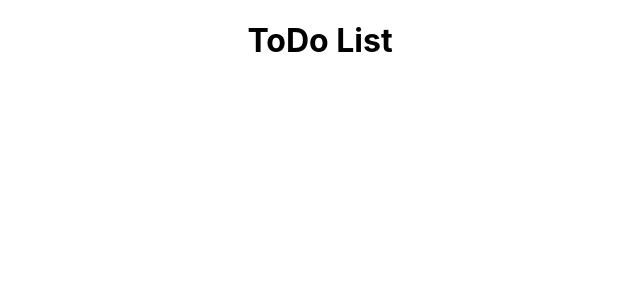
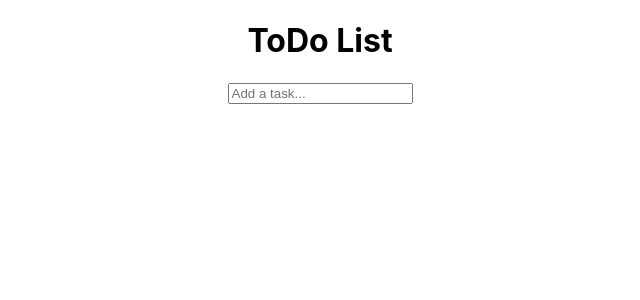
Before and after one commit to alexandroivaldez/todo-list, a React (Create React App) app in the folder todo-list/: page / in a window 1280 px wide. Shown: the top 300 px of the page, without its empty margins (320-960 px from the left). Built offline with nearby package versions, Linux system fonts and the light colour scheme.

Commit message:
Turned App.js into a class component

```diff
--- a/todo-list/src/App.js
+++ b/todo-list/src/App.js
@@ -1,12 +1,26 @@
-import logo from './logo.svg';
+import { Component } from 'react';
 import './App.css';
 
-function App() {
-  return (
-    <div className="App">
-      <h1> ToDo List </h1>
-    </div>
-  );
+
+class App extends Component {
+
+  constructor() {
+    super();
+
+    this.state = {
+
+    }
+  }
+
+
+  render() {
+    return (
+      <div className="App">
+        <h1> ToDo List </h1>
+        <input type="text" placeholder='Add a task...' />
+      </div>
+    );
+  }
 }
 
 export default App;
```
